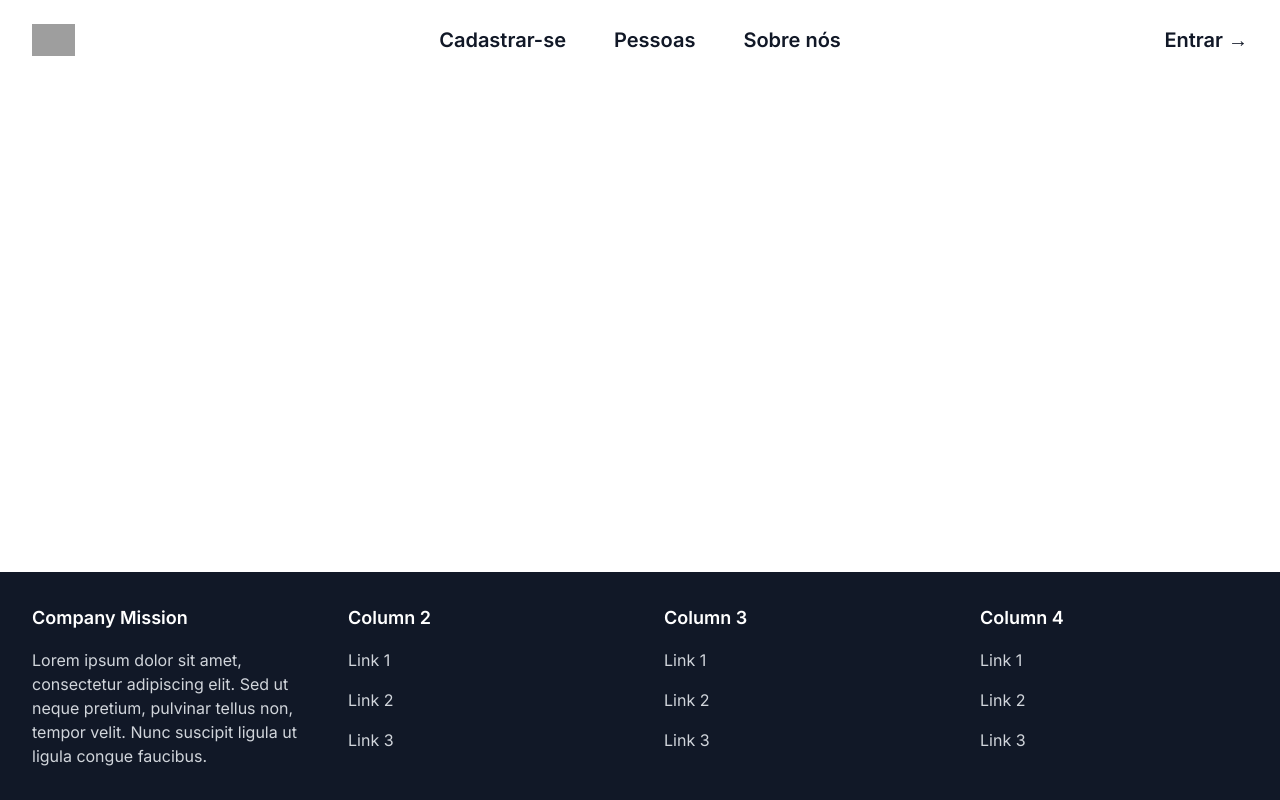
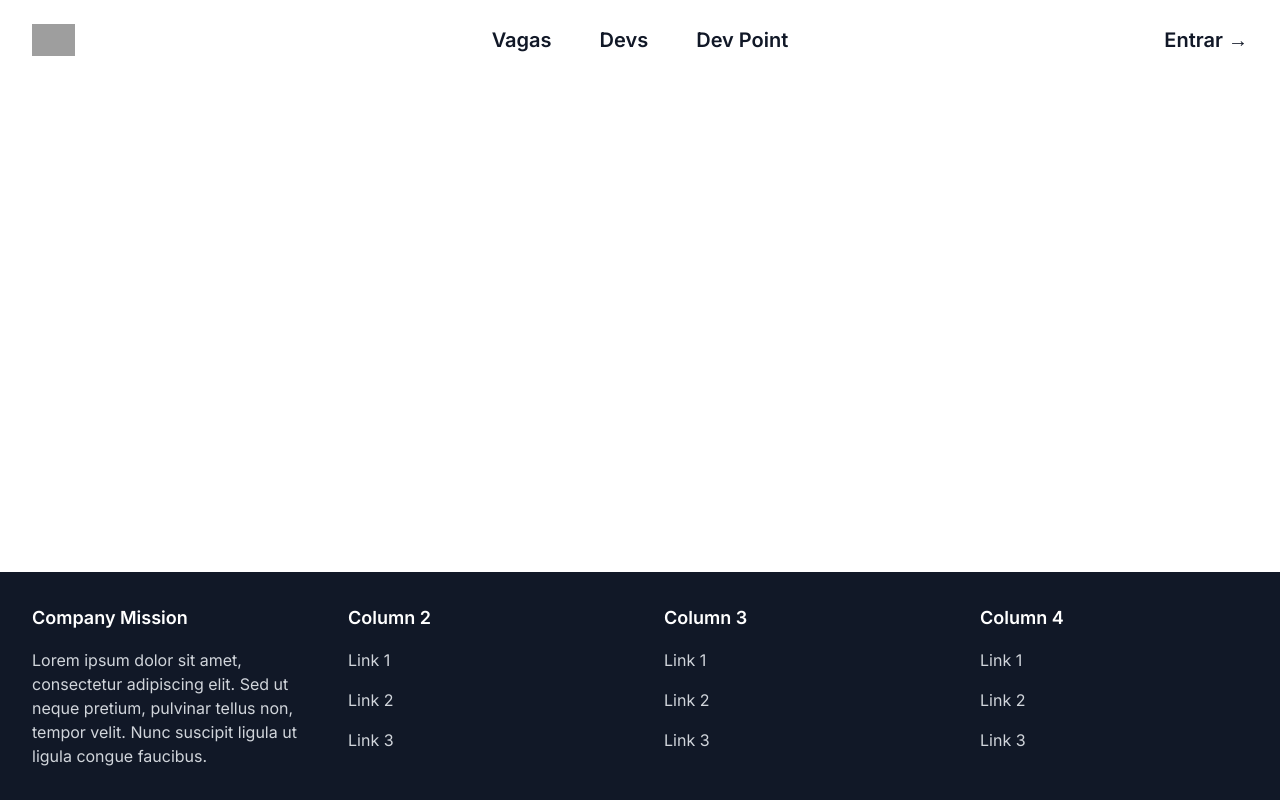
Before and after one commit to thuurzz/dev-point, a Next.js app: page / in a window 1280 px wide. Built offline with nearby package versions, Linux system fonts and the light colour scheme; grey boxes are pictures that could not be loaded.

Commit message:
wip: update header

```diff
--- a/src/app/components/header.tsx
+++ b/src/app/components/header.tsx
@@ -28,25 +28,25 @@ export default function Header() {
             className="-m-2.5 inline-flex items-center justify-center rounded-md p-2.5 text-gray-700"
             onClick={() => setMobileMenuOpen(true)}
           >
-            <span className="sr-only">Open main menu</span>
+            <span className="sr-only">Abrir menu</span>
             <Bars3Icon className="h-6 w-6" aria-hidden="true" />
           </button>
         </div>
         <Popover.Group className="hidden lg:flex lg:gap-x-12">
           <a href="#" className="text-xl font-semibold leading-6 text-gray-900">
-            Cadastrar-se
+            Vagas
           </a>
           <a
             href="/pessoas"
             className="text-xl font-semibold leading-6 text-gray-900"
           >
-            Pessoas
+            Devs
           </a>
           <a
             href="/about"
             className="text-xl font-semibold leading-6 text-gray-900"
           >
-            Sobre nós
+            Dev Point
           </a>
         </Popover.Group>
         <div className="hidden lg:flex lg:flex-1 lg:justify-end">
@@ -88,19 +88,19 @@ export default function Header() {
                   href="#"
                   className="-mx-3 block rounded-lg px-3 py-2 text-base font-semibold leading-7 text-gray-900 hover:bg-gray-50"
                 >
-                  Cadastrar-se
+                  Vagas
                 </a>
                 <a
                   href="/pessoas"
                   className="-mx-3 block rounded-lg px-3 py-2 text-base font-semibold leading-7 text-gray-900 hover:bg-gray-50"
                 >
-                  Pessoas
+                  Devs
                 </a>
                 <a
                   href="/about"
                   className="-mx-3 block rounded-lg px-3 py-2 text-base font-semibold leading-7 text-gray-900 hover:bg-gray-50"
                 >
-                  Sobre nós
+                  Dev Point
                 </a>
               </div>
               <div className="py-6">
```
